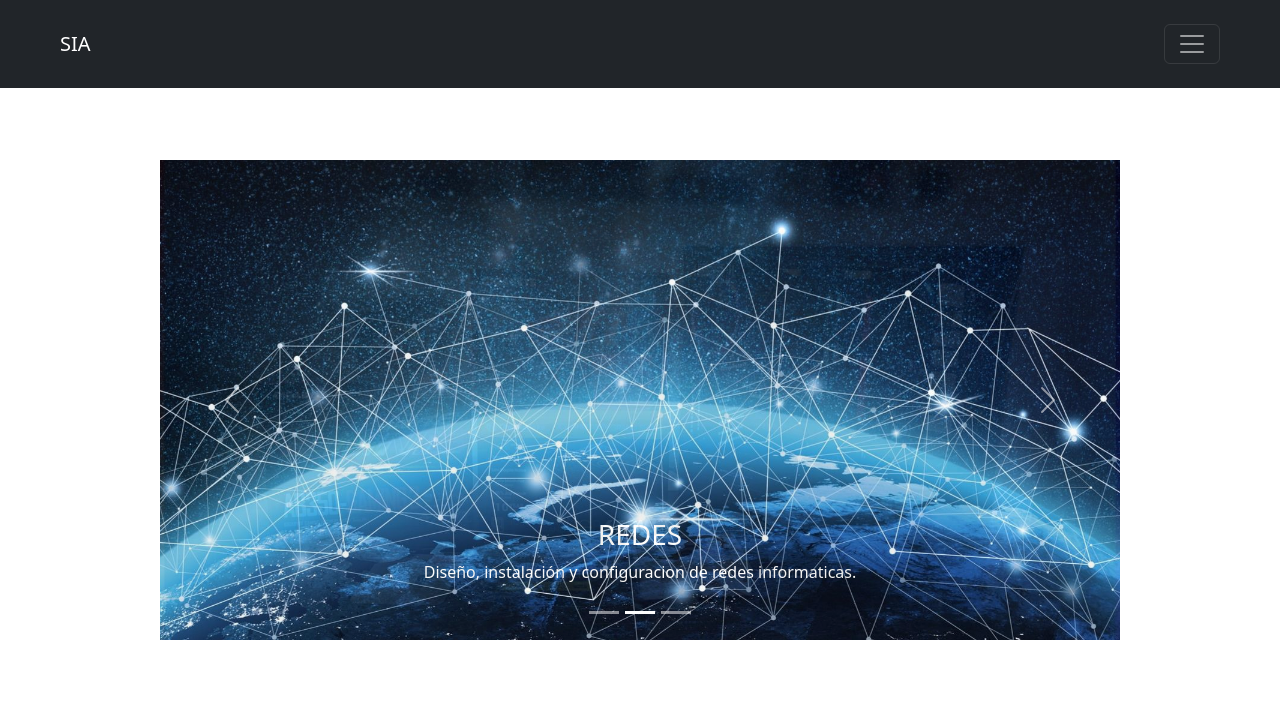
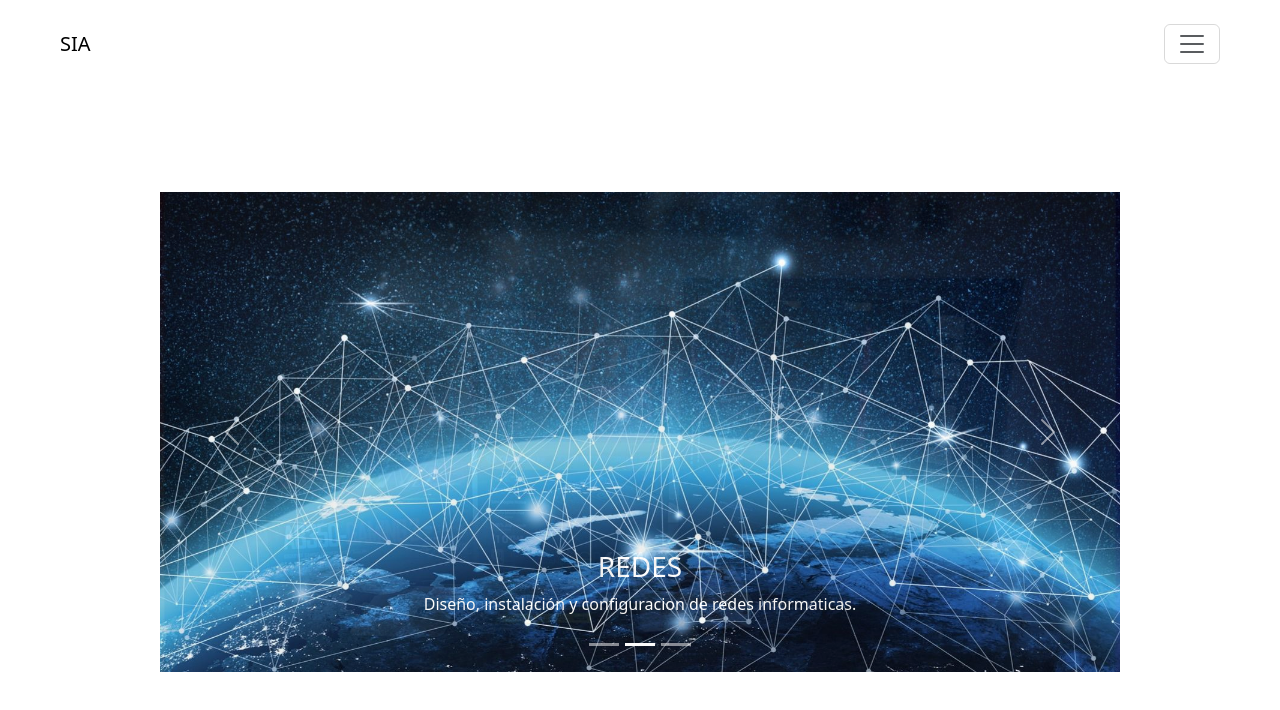
Before and after one commit to leonardo-da/siawebsite, a React (Create React App) app: page / in a window 1280 px wide. Shown: the top 710 px of the page. Built offline with nearby package versions, Linux system fonts and the light colour scheme.

Commit message:
margin and colors

```diff
--- a/src/Components/navbar.js
+++ b/src/Components/navbar.js
@@ -6,7 +6,7 @@ const App = () => {
     <>
       {[false].map((expand) => (
         <div class="fixed-top">
-        <Navbar key={expand} variant="dark" bg="dark" expand={expand} className="py-4">
+        <Navbar key={expand} bg="white" expand={expand} className="py-4">
           <Container fluid className="mx-5">
             <Navbar.Brand as={Link} to="/">SIA</Navbar.Brand>
             <Navbar.Toggle aria-controls={`offcanvasNavbar-expand-${expand}`}  />
--- a/src/Pages/firstpage.js
+++ b/src/Pages/firstpage.js
@@ -6,7 +6,7 @@ import impresora from "../assets/img/impresora.jpg";
 
 const App = () => {
   return (
-      <Carousel fade className="w-75 position-absolute top-50 start-50 translate-middle">
+      <Carousel fade className="w-75 position-absolute top-50 start-50 translate-middle" style={{ marginTop:'2rem' }}>
         <Carousel.Item>
           <img className="w-100 col" src={ensamble} alt="First slide"/>
           <Carousel.Caption>
--- a/src/Pages/productos.js
+++ b/src/Pages/productos.js
@@ -4,7 +4,7 @@ const App = () =>{
     return(
     <>
     <div style={{ marginTop:'7rem' }}>
-    <div class="row row-cols-2 g-4 mx-5 d-flex justify-content-evenly">
+    <div class="row row-cols-2 g-4 mx-5 mb-4 d-flex justify-content-evenly">
       <Card style={{ width: '18rem' }} >
       <Card.Img variant="top" src="holder.js/100px180" />
       <Card.Body>
```
